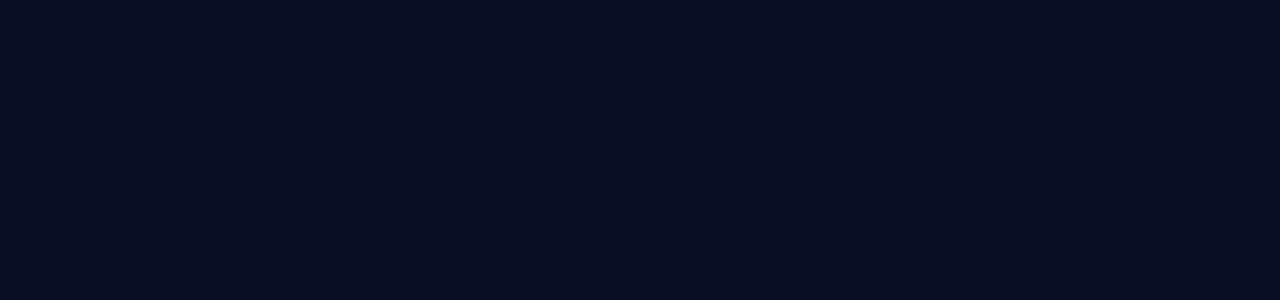
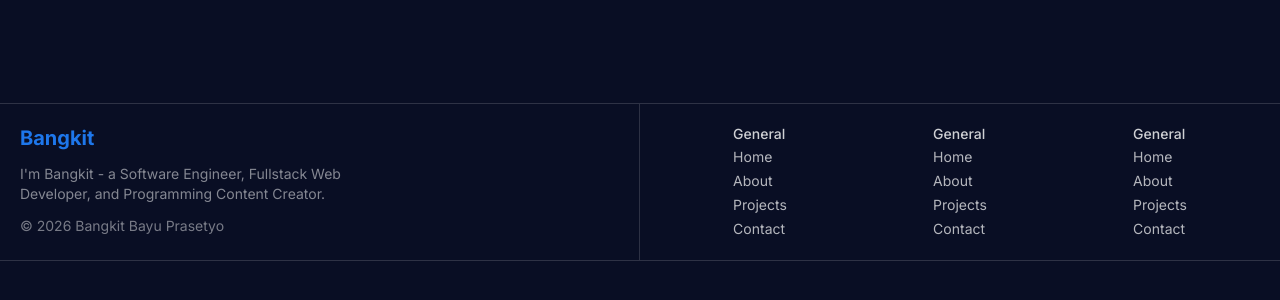
Before and after one commit to BangkitBayu/portofolio_bangkit_v4, a Vue app: page / in a window 1280 px wide. Shown: the part 1537-1837 px from the top of the page. Built offline with nearby package versions, Linux system fonts and the light colour scheme.

Commit message:
style: add footer component

```diff
--- a/src/components/Footer.vue
+++ b/src/components/Footer.vue
@@ -1,5 +1,51 @@
 <script setup lang="ts"></script>
 
 <template>
-  <footer class=" h-28"></footer>
+  <footer class=" border-y border-white/15 w-full mx-auto h-full ">
+    <section class=" flex flex-col space-y-3 border-r border-white/15 p-5">
+      <div class="logo">
+        <h1 class=" text-xl text-brand font-bold">Bangkit</h1>
+      </div>
+      <p class=" text-white/50 text-balance font-normal text-sm max-w-sm">I'm Bangkit - a Software Engineer, Fullstack Web
+        Developer, and Programming Content Creator.</p>
+      <p class=" text-white/45 text-balance font-normal text-sm">&copy; <span>{{ new Date().getFullYear() }}</span>
+        Bangkit Bayu Prasetyo</p>
+    </section>
+    <section class="flex justify-around items-center p-5">
+      <div class=" general">
+        <h1 class="text-white/80 font-medium text-sm">General</h1>
+        <ul>
+          <li><router-link :to="{name: 'home'}" class=" text-white/70 text-sm">Home</router-link></li>
+          <li><router-link :to="{name: 'home'}" class=" text-white/70 text-sm">About</router-link></li>
+          <li><router-link :to="{name: 'home'}" class=" text-white/70 text-sm">Projects</router-link></li>
+          <li><router-link :to="{name: 'home'}" class=" text-white/70 text-sm">Contact</router-link></li>
+        </ul>
+      </div>
+      <div class=" general">
+        <h1 class="text-white/80 font-medium text-sm">General</h1>
+        <ul>
+          <li><router-link :to="{name: 'home'}" class=" text-white/70 text-sm">Home</router-link></li>
+          <li><router-link :to="{name: 'home'}" class=" text-white/70 text-sm">About</router-link></li>
+          <li><router-link :to="{name: 'home'}" class=" text-white/70 text-sm">Projects</router-link></li>
+          <li><router-link :to="{name: 'home'}" class=" text-white/70 text-sm">Contact</router-link></li>
+        </ul>
+      </div>
+      <div class=" general">
+        <h1 class="text-white/80 font-medium text-sm">General</h1>
+        <ul>
+          <li><router-link :to="{name: 'home'}" class=" text-white/70 text-sm">Home</router-link></li>
+          <li><router-link :to="{name: 'home'}" class=" text-white/70 text-sm">About</router-link></li>
+          <li><router-link :to="{name: 'home'}" class=" text-white/70 text-sm">Projects</router-link></li>
+          <li><router-link :to="{name: 'home'}" class=" text-white/70 text-sm">Contact</router-link></li>
+        </ul>
+      </div>
+    </section>
+  </footer>
 </template>
+
+<style scoped>
+footer {
+  display: grid;
+  grid-template-columns: repeat(auto-fill, minmax(600px, 1fr));
+}
+</style>
--- a/src/pages/Home.vue
+++ b/src/pages/Home.vue
@@ -36,7 +36,7 @@ const goToContactSection = (() => {
       <Header></Header>
     </template>
     <template #main>
-      <main>
+      <main class=" mb-10">
         <section class="flex flex-col min-h-screen items-center justify-center lg:mt-0 hero-gradient">
           <div class=" flex justify-center items-center flex-col mx-auto space-y-3">
             <h1 class=" text-white font-bold text-2xl lg:text-5xl">Hello, I'am <span
```
